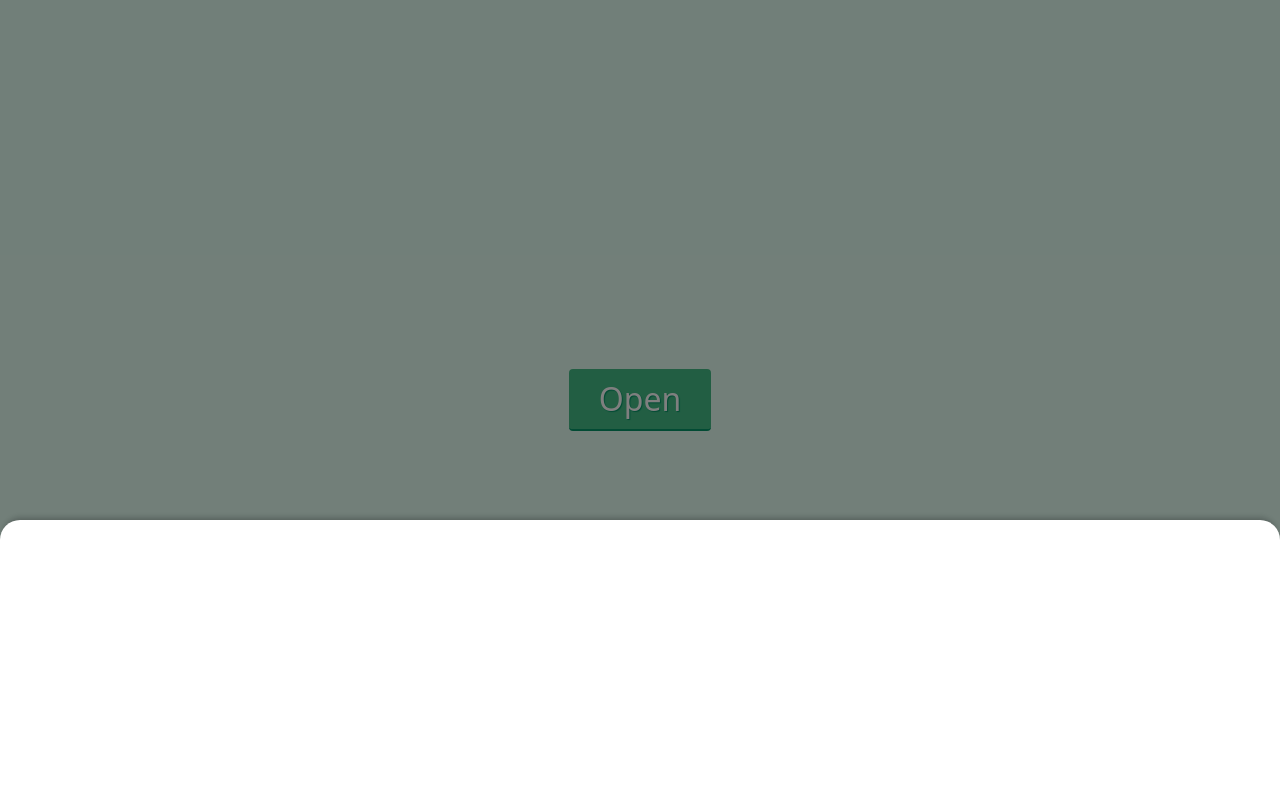
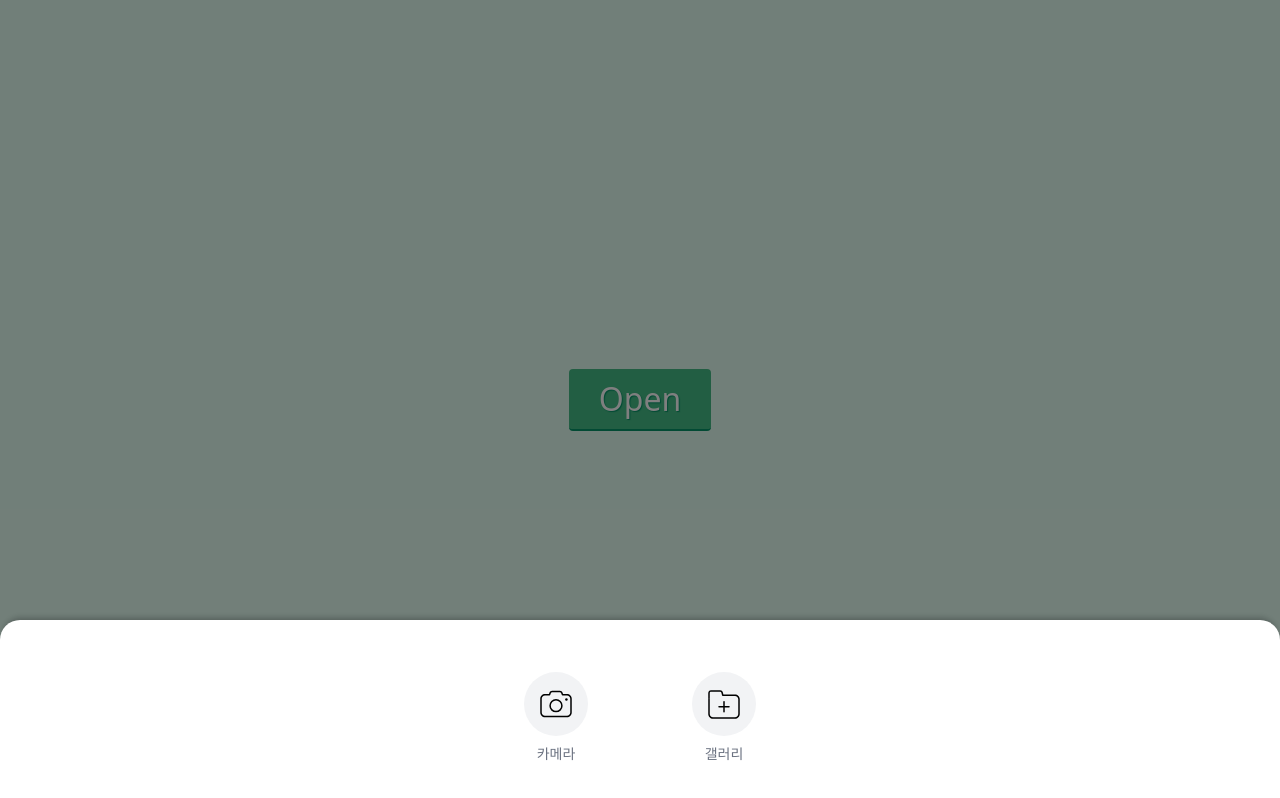
Before and after one commit to ju-nong/bottom-sheet, a Nuxt app: page / in a window 1280 px wide. Both pictures are taken after a click on the button "Open". Built offline with nearby package versions, Linux system fonts and the light colour scheme.

Commit message:
feat : EZ

```diff
--- a/app.vue
+++ b/app.vue
@@ -6,7 +6,22 @@
     >
         Open
     </button>
-    <BottomSheet :show="show" @close="show = false" />
+    <BottomSheet :show="show" @close="show = false">
+        <div class="flex pt-3 pb-9 justify-center gap-x-[104px]">
+            <div class="flex flex-col items-center cursor-pointer">
+                <button type="button">
+                    <img src="/images/icon-camera.svg" alt="" />
+                </button>
+                <span class="text-sm text-gray-500 mt-2">카메라</span>
+            </div>
+            <div class="flex flex-col items-center cursor-pointer">
+                <button type="button">
+                    <img src="/images/icon-gallery.svg" alt="" />
+                </button>
+                <span class="text-sm text-gray-500 mt-2">갤러리</span>
+            </div>
+        </div>
+    </BottomSheet>
 </template>
 
 <script setup>
--- a/components/BottomSheet.vue
+++ b/components/BottomSheet.vue
@@ -20,10 +20,17 @@
                 ref="$sheet"
             >
                 <div
-                    class="bottom-sheet-main-header h-[40px]"
+                    class="bottom-sheet-main-header h-[40px] flex items-center cursor-pointer"
                     ref="$header"
-                ></div>
-                <div class="h-[30vh]"></div>
+                >
+                    <div
+                        v-if="props.hasHeader"
+                        class="bottom-sheet-main-header-icon mx-auto"
+                    ></div>
+                </div>
+                <div>
+                    <slot> </slot>
+                </div>
                 <div class="min-h-[100vh]"></div>
             </div>
         </div>
@@ -31,9 +38,13 @@
 </template>
 
 <script setup>
-import { useEventListener } from "@vueuse/core";
+import { useEventListener, useRafFn } from "@vueuse/core";
 const props = defineProps({
     show: {
+        type: Boolean,
+        default: false,
+    },
+    hasHeader: {
         type: Boolean,
         default: false,
     },
@@ -49,6 +60,7 @@ const $header = ref();
 const startPoint = ref(0);
 const movePoint = ref(0);
 const isStart = ref(false);
+const perFrame = ref(0);
 
 function handleStart(event) {
     event = event.touches ? event.touches[0] : event;
@@ -65,13 +77,22 @@ function handleMove(event) {
     event = event.touches ? event.touches[0] : event;
 
     movePoint.value = event.clientY - startPoint.value;
-    console.log(movePoint.value);
 }
 
 function handleEnd(event) {
     isStart.value = false;
+
     startPoint.value = 0;
-    movePoint.value = 0;
+
+    if (movePoint.value > 99) {
+        emits("close");
+        setTimeout(() => {
+            movePoint.value = 0;
+        }, 300);
+    } else {
+        perFrame.value = movePoint.value / 16;
+        animateElement();
+    }
 }
 
 useEventListener($header, "touchstart", handleStart);
@@ -80,10 +101,22 @@ useEventListener($header, "touchend", handleEnd);
 useEventListener($header, "mousedown", handleStart);
 useEventListener($container, "mousemove", handleMove);
 useEventListener($container, "mouseup", handleEnd);
+useEventListener($container, "mouseleave", handleEnd);
 
 function handleClose() {
     isStart.value = false;
     emits("close");
+}
+
+function animateElement() {
+    const per = perFrame.value;
+    const move = movePoint.value;
+
+    if (move !== 0) {
+        movePoint.value = move - per;
+
+        requestAnimationFrame(animateElement);
+    }
 }
 </script>
 
@@ -115,6 +148,15 @@ function handleClose() {
         box-shadow: 0 -6px 6px -4px rgba(0, 0, 0, 0.259);
         margin-bottom: var(--bottom-sheet-height);
         bottom: var(--bottom-sheet-interval);
+
+        &-header {
+            &-icon {
+                width: 30%;
+                height: 8px;
+                background-color: rgb(88, 88, 88);
+                border-radius: 10px;
+            }
+        }
     }
 }
 </style>
```
Also changed, not shown: public/images/icon-camera.svg (added), public/images/icon-gallery.svg (added).
